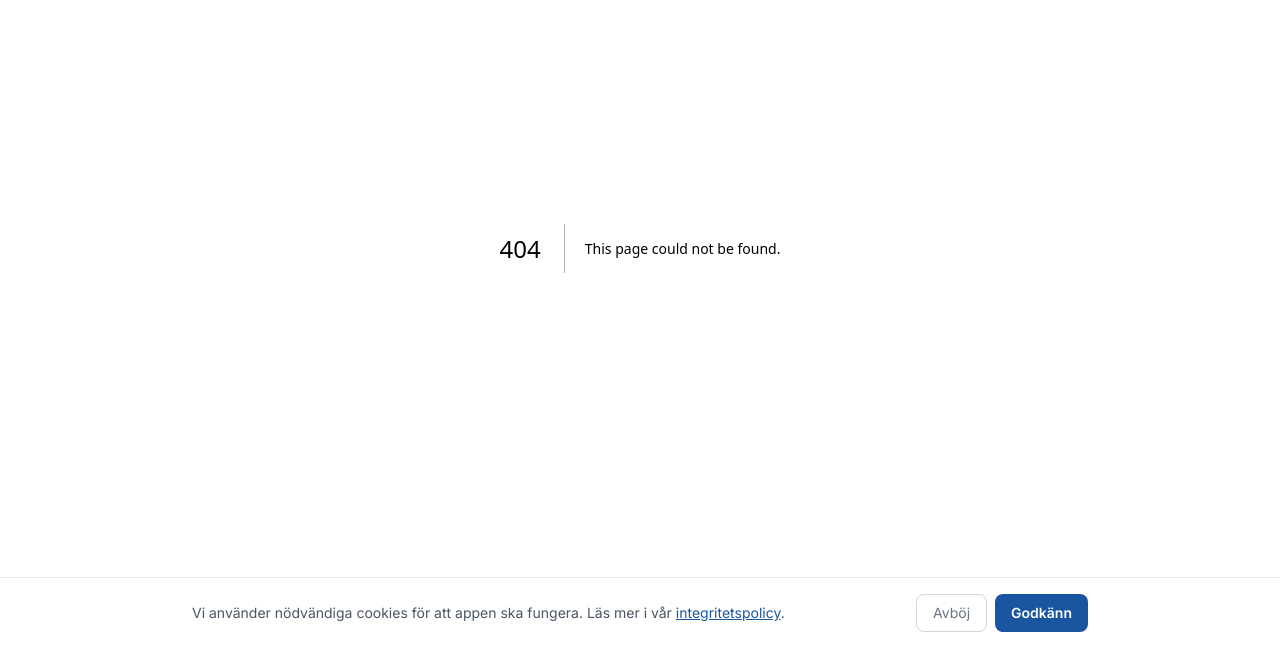
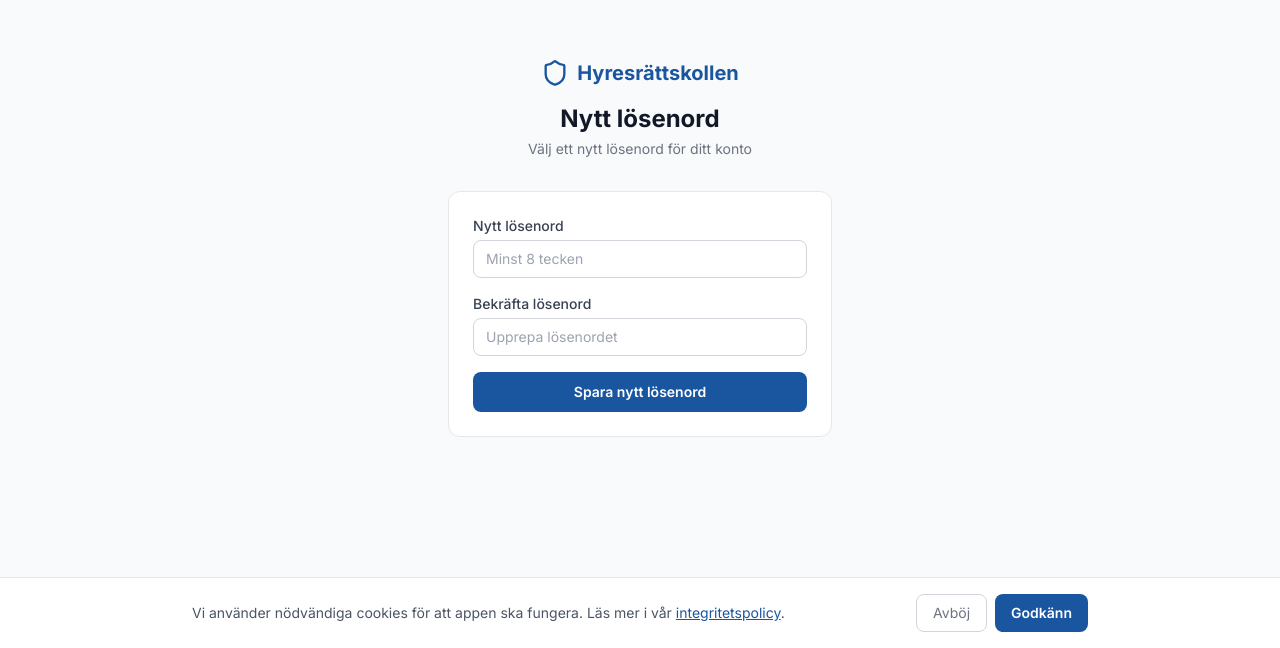
Before and after one commit to Andyselimi-byte/Hyresr-ttskollen-SaaS, a Next.js app: page /auth/nytt-losenord in a window 1280 px wide. Before the commit this address had no page. Shown: the part 152-800 px from the top of the page. Built offline with nearby package versions, Linux system fonts and the light colour scheme.

Commit message:
Add forgot password flow

```diff
--- /dev/null
+++ b/app/auth/glomt-losenord/page.tsx
@@ -0,0 +1,91 @@
+"use client";
+import { useState } from "react";
+import Link from "next/link";
+import { Shield } from "lucide-react";
+import { createClient } from "@/lib/supabase";
+
+export default function GlomtLosenordPage() {
+  const [email, setEmail] = useState("");
+  const [loading, setLoading] = useState(false);
+  const [sent, setSent] = useState(false);
+  const [error, setError] = useState("");
+
+  async function handleReset(e: React.FormEvent) {
+    e.preventDefault();
+    setLoading(true);
+    setError("");
+    const supabase = createClient();
+    const { error } = await supabase.auth.resetPasswordForEmail(email, {
+      redirectTo: `${window.location.origin}/auth/nytt-losenord`,
+    });
+    if (error) {
+      setError("Kunde inte skicka återställningsmail. Kontrollera e-postadressen.");
+    } else {
+      setSent(true);
+    }
+    setLoading(false);
+  }
+
+  return (
+    <div className="min-h-screen flex items-center justify-center bg-gray-50 px-4">
+      <div className="w-full max-w-sm">
+        <div className="text-center mb-8">
+          <Link href="/" className="inline-flex items-center gap-2 mb-4 hover:opacity-80">
+            <Shield className="h-7 w-7 text-[#1a56a0]" />
+            <span className="text-xl font-bold text-[#1a56a0]">Hyresrättskollen</span>
+          </Link>
+          <h1 className="text-2xl font-bold text-gray-900">Glömt lösenord?</h1>
+          <p className="text-gray-500 text-sm mt-1">Vi skickar en återställningslänk till din e-post</p>
+        </div>
+
+        {sent ? (
+          <div className="bg-[#eaf3de] border border-[#97c459] rounded-xl p-5 text-center">
+            <p className="font-semibold text-[#27500a] mb-1">Mail skickat!</p>
+            <p className="text-sm text-[#27500a]/80">
+              Kolla din e-post ({email}) och klicka på länken för att välja nytt lösenord.
+            </p>
+            <Link href="/auth/login" className="inline-block mt-3 text-sm font-medium text-[#1a56a0] hover:underline">
+              Tillbaka till inloggning →
+            </Link>
+          </div>
+        ) : (
+          <div className="bg-white border border-gray-200 rounded-xl p-6">
+            <form onSubmit={handleReset} className="space-y-4">
+              <div>
+                <label className="block text-sm font-medium text-gray-700 mb-1">E-post</label>
+                <input
+                  type="email"
+                  required
+                  value={email}
+                  onChange={e => setEmail(e.target.value)}
+                  placeholder="din@epost.se"
+                  className="w-full border border-gray-300 rounded-lg px-3 py-2 text-sm focus:outline-none focus:ring-2 focus:ring-[#1a56a0]"
+                />
+              </div>
+
+              {error && (
+                <p className="text-sm text-red-600 bg-red-50 border border-red-200 rounded-lg px-3 py-2">
+                  {error}
+                </p>
+              )}
+
+              <button
+                type="submit"
+                disabled={loading}
+                className="w-full bg-[#1a56a0] hover:bg-[#0c447c] disabled:opacity-60 text-white font-semibold py-2.5 rounded-lg transition-colors text-sm"
+              >
+                {loading ? "Skickar..." : "Skicka återställningslänk"}
+              </button>
+            </form>
+          </div>
+        )}
+
+        <p className="text-center text-sm text-gray-500 mt-4">
+          <Link href="/auth/login" className="text-[#1a56a0] hover:underline font-medium">
+            ← Tillbaka till inloggning
+          </Link>
+        </p>
+      </div>
+    </div>
+  );
+}
--- a/app/auth/login/page.tsx
+++ b/app/auth/login/page.tsx
@@ -78,7 +78,12 @@ export default function LoginPage() {
                 />
               </div>
               <div>
-                <label className="block text-sm font-medium text-gray-700 mb-1">Lösenord</label>
+                <div className="flex items-center justify-between mb-1">
+                  <label className="block text-sm font-medium text-gray-700">Lösenord</label>
+                  <Link href="/auth/glomt-losenord" className="text-xs text-[#1a56a0] hover:underline">
+                    Glömt lösenord?
+                  </Link>
+                </div>
                 <input
                   type="password"
                   required
--- /dev/null
+++ b/app/auth/nytt-losenord/page.tsx
@@ -0,0 +1,86 @@
+"use client";
+import { useState } from "react";
+import Link from "next/link";
+import { useRouter } from "next/navigation";
+import { Shield } from "lucide-react";
+import { createClient } from "@/lib/supabase";
+
+export default function NyttLosenordPage() {
+  const router = useRouter();
+  const [password, setPassword] = useState("");
+  const [confirm, setConfirm] = useState("");
+  const [loading, setLoading] = useState(false);
+  const [error, setError] = useState("");
+
+  async function handleUpdate(e: React.FormEvent) {
+    e.preventDefault();
+    if (password.length < 8) { setError("Lösenordet måste vara minst 8 tecken."); return; }
+    if (password !== confirm) { setError("Lösenorden matchar inte."); return; }
+    setLoading(true);
+    setError("");
+    const supabase = createClient();
+    const { error } = await supabase.auth.updateUser({ password });
+    if (error) {
+      setError("Kunde inte uppdatera lösenordet. Försök igen.");
+    } else {
+      router.push("/dashboard");
+    }
+    setLoading(false);
+  }
+
+  return (
+    <div className="min-h-screen flex items-center justify-center bg-gray-50 px-4">
+      <div className="w-full max-w-sm">
+        <div className="text-center mb-8">
+          <Link href="/" className="inline-flex items-center gap-2 mb-4 hover:opacity-80">
+            <Shield className="h-7 w-7 text-[#1a56a0]" />
+            <span className="text-xl font-bold text-[#1a56a0]">Hyresrättskollen</span>
+          </Link>
+          <h1 className="text-2xl font-bold text-gray-900">Nytt lösenord</h1>
+          <p className="text-gray-500 text-sm mt-1">Välj ett nytt lösenord för ditt konto</p>
+        </div>
+
+        <div className="bg-white border border-gray-200 rounded-xl p-6">
+          <form onSubmit={handleUpdate} className="space-y-4">
+            <div>
+              <label className="block text-sm font-medium text-gray-700 mb-1">Nytt lösenord</label>
+              <input
+                type="password"
+                required
+                value={password}
+                onChange={e => setPassword(e.target.value)}
+                placeholder="Minst 8 tecken"
+                className="w-full border border-gray-300 rounded-lg px-3 py-2 text-sm focus:outline-none focus:ring-2 focus:ring-[#1a56a0]"
+              />
+            </div>
+            <div>
+              <label className="block text-sm font-medium text-gray-700 mb-1">Bekräfta lösenord</label>
+              <input
+                type="password"
+                required
+                value={confirm}
+                onChange={e => setConfirm(e.target.value)}
+                placeholder="Upprepa lösenordet"
+                className="w-full border border-gray-300 rounded-lg px-3 py-2 text-sm focus:outline-none focus:ring-2 focus:ring-[#1a56a0]"
+              />
+            </div>
+
+            {error && (
+              <p className="text-sm text-red-600 bg-red-50 border border-red-200 rounded-lg px-3 py-2">
+                {error}
+              </p>
+            )}
+
+            <button
+              type="submit"
+              disabled={loading}
+              className="w-full bg-[#1a56a0] hover:bg-[#0c447c] disabled:opacity-60 text-white font-semibold py-2.5 rounded-lg transition-colors text-sm"
+            >
+              {loading ? "Sparar..." : "Spara nytt lösenord"}
+            </button>
+          </form>
+        </div>
+      </div>
+    </div>
+  );
+}
```
